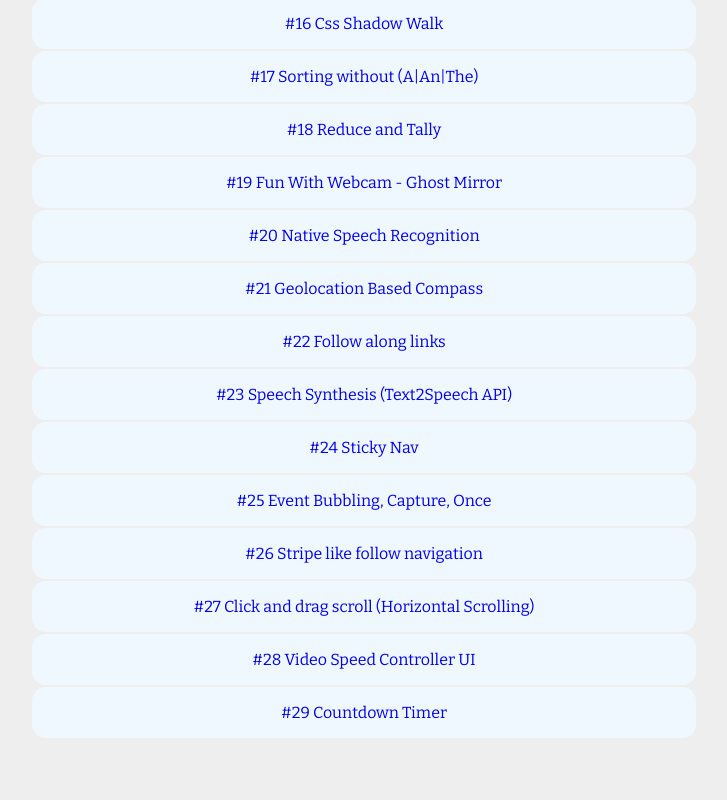
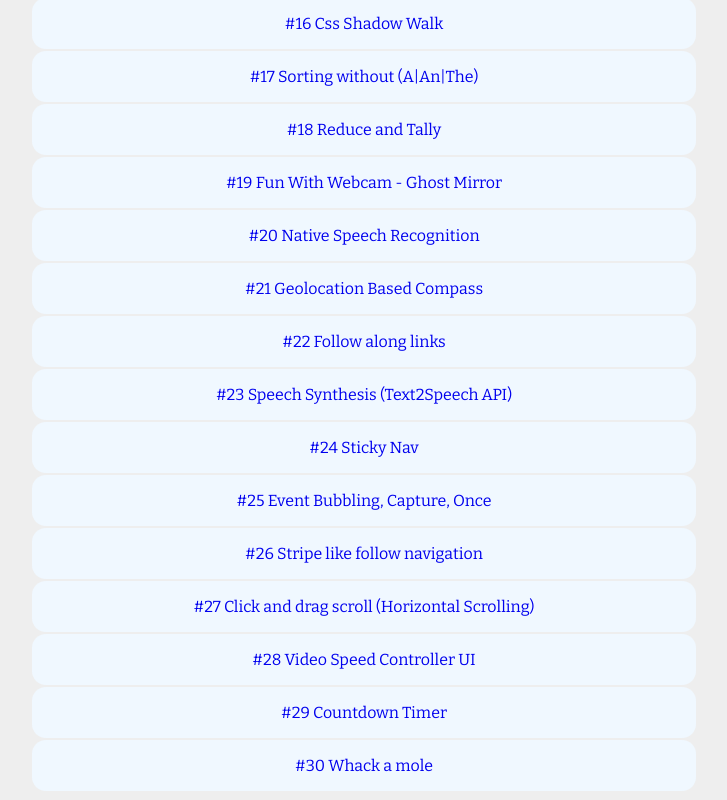
Before and after one commit to shahidcodes/javascript30, a plain HTML site: page index.html in a window 1280 px wide. Shown: the part 887-1687 px from the top of the page, without its empty margins (276-1003 px from the left). Before the commit the page ends 1634 px from the top, so only its background shows below. Drawn offline with nearby package versions, Linux system fonts and the light colour scheme.

Commit message:
index added

```diff
--- a/index.html
+++ b/index.html
@@ -85,6 +85,7 @@
       >
       <a href="28-video-speed-controller/">#28 Video Speed Controller UI</a>
       <a href="29-countdown-timer/index.html">#29 Countdown Timer</a>
+      <a href="30-whack-a-mole/">#30 Whack a mole</a>
     </div>
   </body>
 </html>
```
